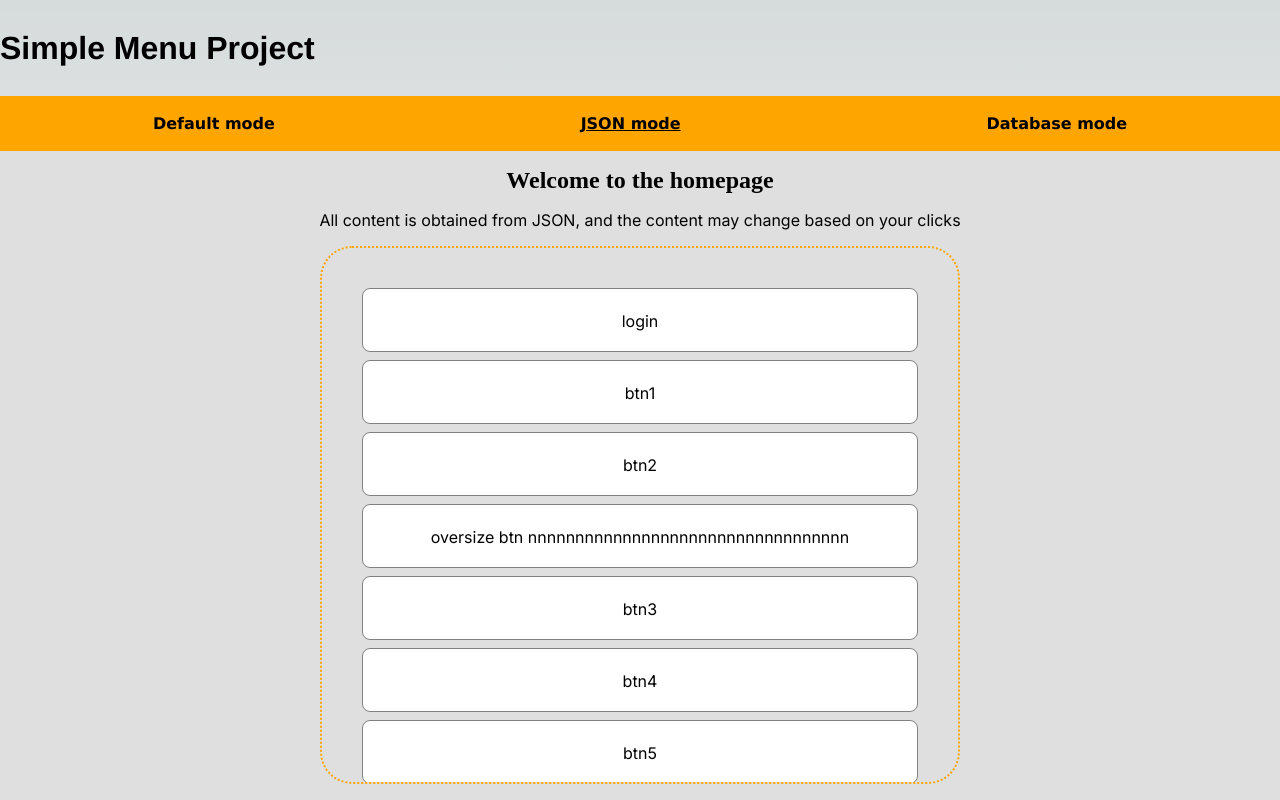
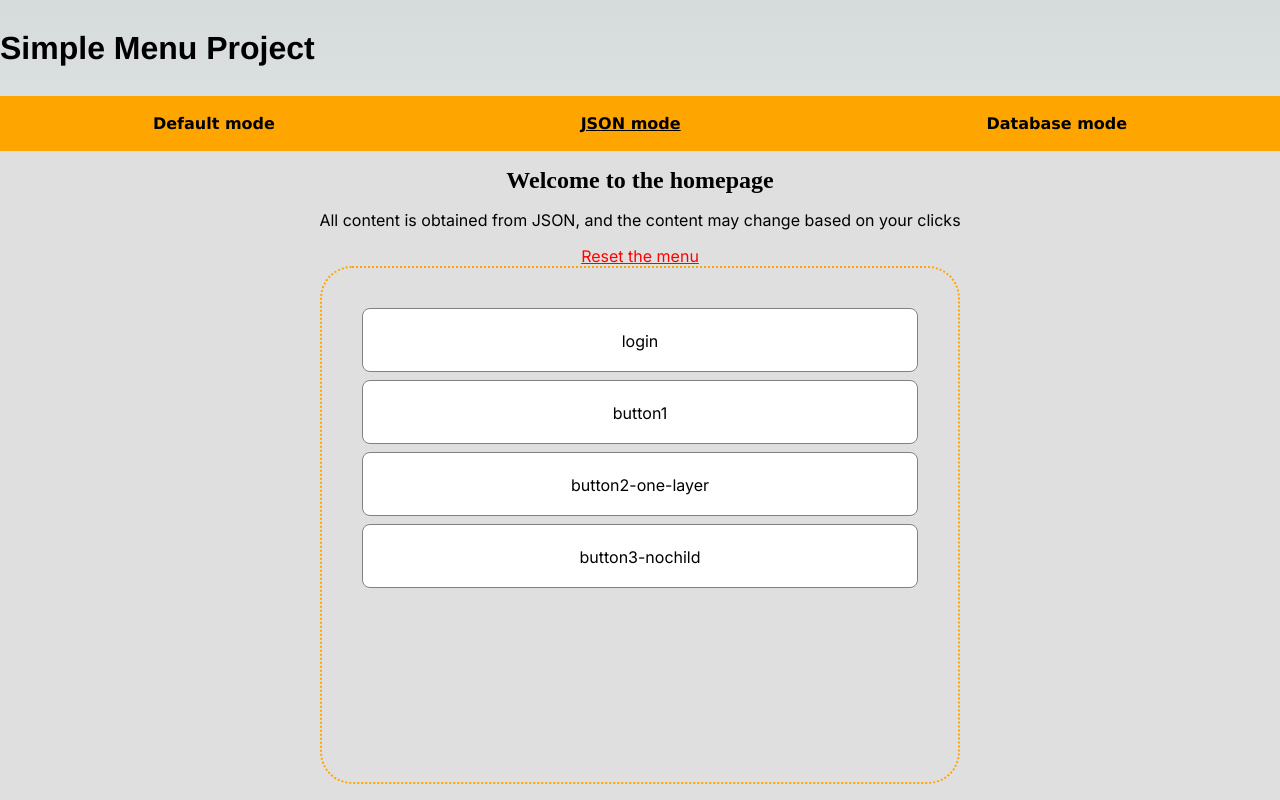
Before and after one commit to 15800690867sean/SimpleMenu, a Next.js app: page /homepage in a window 1280 px wide. Both pictures are taken after a click on the element "JSON mode". Built offline with nearby package versions, Linux system fonts and the light colour scheme.

Commit message:
feat: finish the JSON Mode

```diff
--- /dev/null
+++ b/src/app/api/menuData/mockData.json
@@ -0,0 +1,26 @@
+{
+    "button1": {
+        "button1-1-nochild": {},
+        "button1-2": {
+            "button1-1-1-nochild": {},
+            "button1-1-2": {
+                "final-button-1-nochild": {},
+                "final-button-2-nochild": {}
+            },
+            "button1-1-3": {
+                "final-button-3-nochild": {},
+                "final-button-4-nochild": {}
+            }
+        }
+    },
+    "button2-one-layer": {
+        "button2-1-nochild": {},
+        "button2-2-nochild": {},
+        "button2-3-nochild": {},
+        "button2-4-nochild": {},
+        "button2-5-nochild": {},
+        "button2-6-nochild": {},
+        "button2-7-nochild": {}
+    },
+    "button3-nochild": {}
+}
--- /dev/null
+++ b/src/app/api/menuData/route.ts
@@ -0,0 +1,6 @@
+import { NextResponse } from "next/server";
+import mock from "./mockData.json";
+
+export async function GET(req: any) {
+    return NextResponse.json({data: mock}, {status: 200});
+};
--- a/src/app/homepage/components/buttonList/buttonList.tsx
+++ b/src/app/homepage/components/buttonList/buttonList.tsx
@@ -11,12 +11,14 @@ interface IProps {};
 interface IState {
   activeIdx: number;
   isLogin: boolean;
+  buttons: string[];
 };
 
 export default class ButtonList extends Component<IProps, IState> {
   state = {
     activeIdx: 0,
     isLogin: false,
+    buttons: btnArr,
   };
 
   options = [
@@ -34,6 +36,12 @@ export default class ButtonList extends Component<IProps, IState> {
     },
   ];
 
+  // Used to store the JSON obtained from the api --- JSON Mode
+  buttonTree: Record<string, any> = {};
+
+  // Used to store the current button tree according to the user clicks--- JSON Mode
+  currentButtonTree: Record<string, any> = {};
+
   componentDidMount(): void {
     const status = localStorage.getItem('loginStatus');
     if (status) {
@@ -41,6 +49,46 @@ export default class ButtonList extends Component<IProps, IState> {
         isLogin: true,
       });
     };
+  };
+
+  componentDidUpdate(prevProps: Readonly<IProps>, prevState: Readonly<IState>, snapshot?: any): void {
+    // The mode is not changed
+    if (prevState.activeIdx === this.state.activeIdx) {
+      return;
+    };
+    // JSON Mode
+    if (this.state.activeIdx === 1) {
+      fetch("/api/menuData", {
+        method: 'get',
+        headers: {
+          'Content-Type': 'application/json',
+        },
+      }).then(async (res) => {
+        const {data} = await res.json();
+        this.buttonTree = data;
+        this.currentButtonTree = data;
+        // set the buttons according to the initial JSON
+        this.setState({ buttons: Object.keys(this.currentButtonTree) });
+      }).catch((error: Error) => {
+        alert(`JSON request failed: ${error.message}`)
+      });
+    } else if (this.state.activeIdx === 0) {
+      this.setState({ buttons: btnArr });
+    };
+  }
+
+  changeMenu = (key: string): void => {
+    this.currentButtonTree = this.currentButtonTree[key];
+    this.setState({
+      buttons: Object.keys(this.currentButtonTree),
+    });
+  };
+
+  handleReset = (): void => {
+    this.currentButtonTree = this.buttonTree;
+    this.setState({
+      buttons: Object.keys(this.currentButtonTree),
+    });
   };
 
   handleLogout = (): void => {
@@ -55,6 +103,7 @@ export default class ButtonList extends Component<IProps, IState> {
     const {
       activeIdx,
       isLogin,
+      buttons,
     } = this.state;
     return (
       <div className={styles.list}>
@@ -82,6 +131,18 @@ export default class ButtonList extends Component<IProps, IState> {
           Welcome to the homepage
         </h2>
         <p style={{ marginBottom: '2vh' }}>{this.options[activeIdx].desc}</p>
+        {activeIdx === 1 &&
+        <p
+          style={{
+            color: 'red',
+            textDecoration: 'underline',
+            cursor: 'pointer',
+          }}
+          onClick={this.handleReset}
+        >
+          Reset the menu
+        </p>
+        }
         <div className={styles.body}>
           {isLogin
           ? <ButtonItem
@@ -100,9 +161,14 @@ export default class ButtonList extends Component<IProps, IState> {
               login
             </Link>
           </ButtonItem>}
-          {btnArr.map((item) => (
-            <ButtonItem key={item} btnName={item} callback={() => {
-              alert(`You clicked ${item}`)
+          {buttons.map((item) => (
+            <ButtonItem key={item} btnName={item} callback={
+              activeIdx === 1
+                ? () => {
+                  this.changeMenu(item);
+                }
+                : () => {
+                  alert(`You clicked ${item}`)
             }}/>
           ))}
         </div>
```
Also changed, not shown: 1 other file (tests, documents, lock files or other folders).
